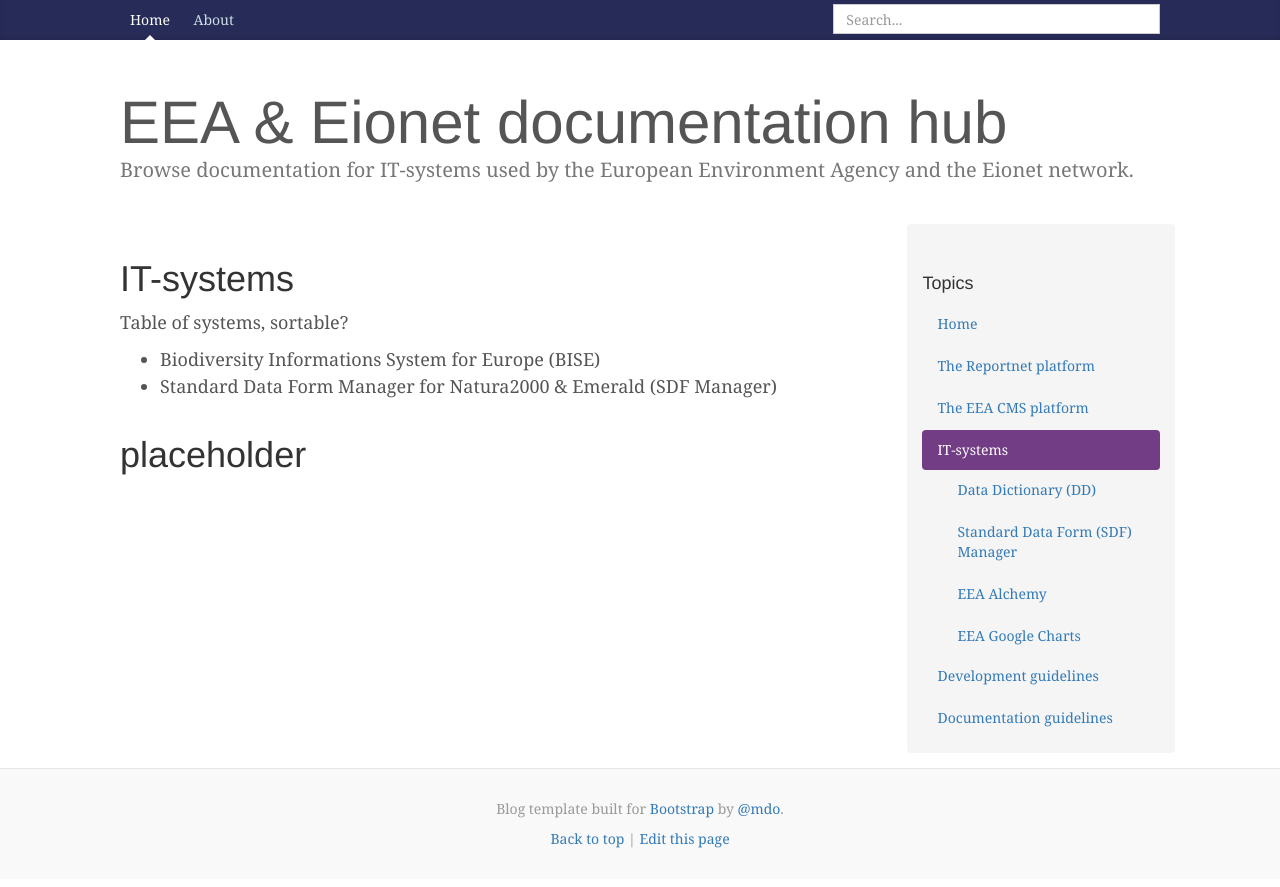
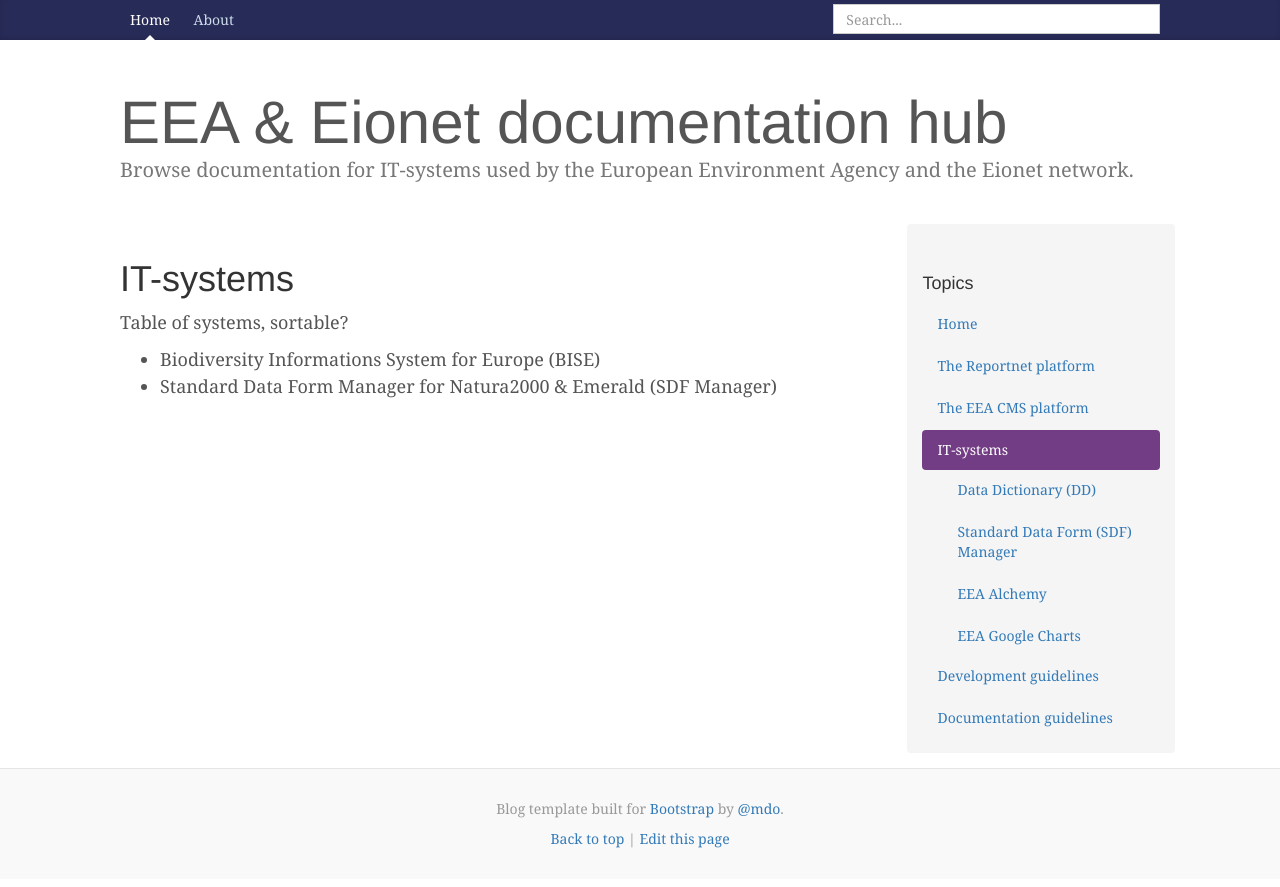
Before and after one commit to zotya/zotya.github.io, a Jekyll site: the page built from IT-systems/index.md, in a window 1280 px wide. Shown: the top 887 px of the page. Built offline with Jekyll 4.4.1, drawn with Linux system fonts in a browser that asks for light colours; comment, search, counter and statistics services are not loaded.

Commit message:
Update index.md

```diff
--- a/IT-systems/index.md
+++ b/IT-systems/index.md
@@ -10,4 +10,4 @@ Table of systems, sortable?
 * Biodiversity Informations System for Europe (BISE)
 * Standard Data Form Manager for Natura2000 & Emerald (SDF Manager)
 
-# placeholder
+<div style="display:none">placeholder</div>
```
